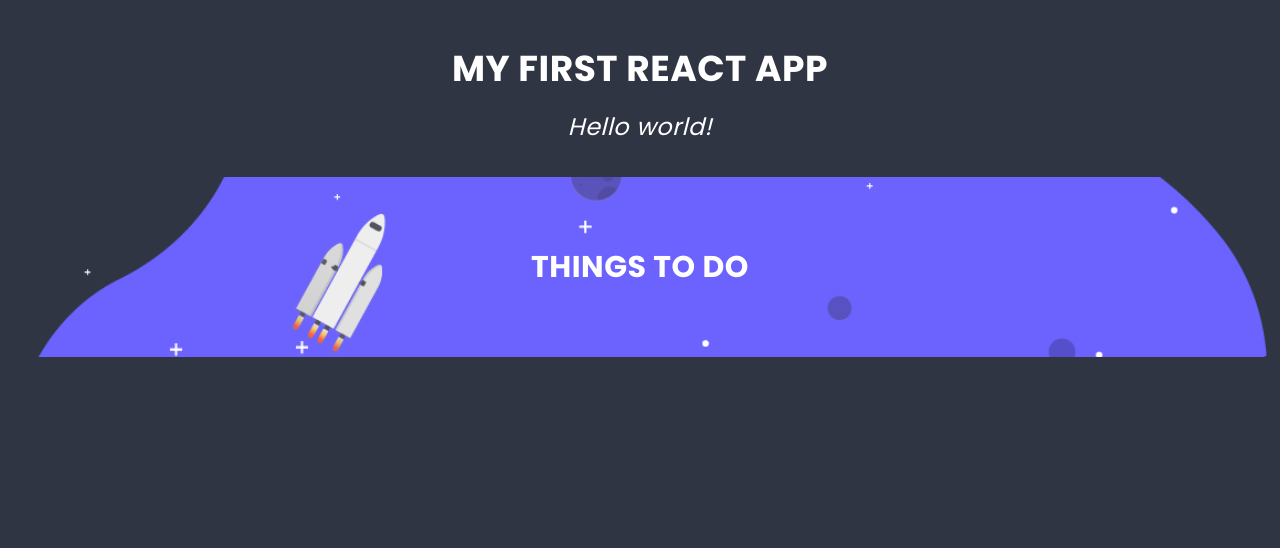
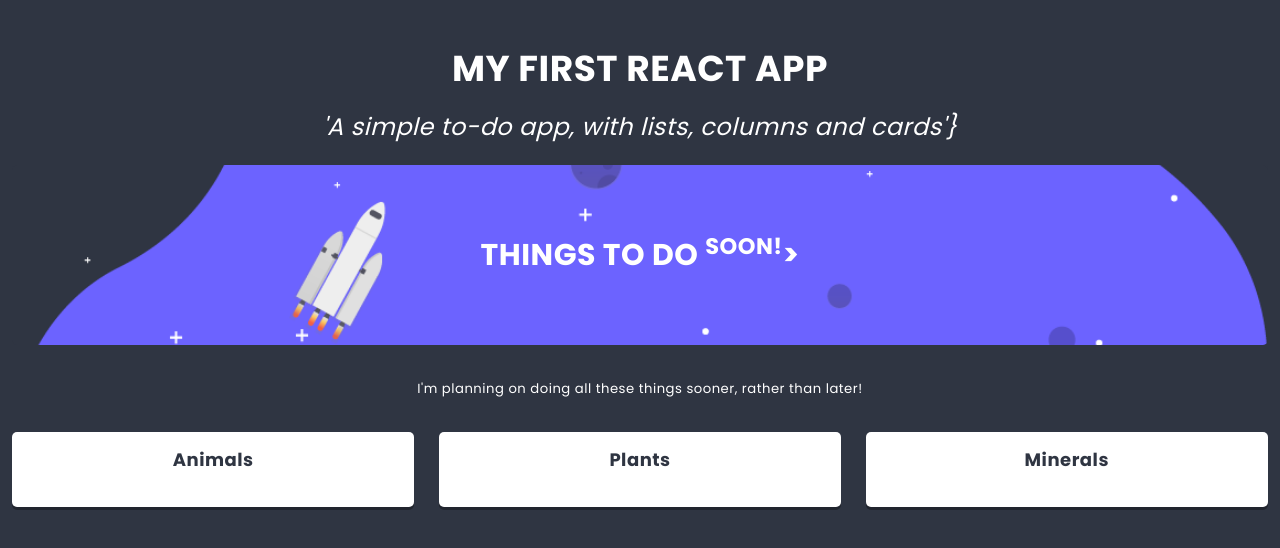
Before and after one commit to Asiocha/React.js, a React app: page / in a window 1280 px wide. Shown: the top 548 px of the page. Built offline with nearby package versions, Linux system fonts and the light colour scheme.

Commit message:
Add Column

```diff
--- a/src/components/App/App.js
+++ b/src/components/App/App.js
@@ -2,15 +2,18 @@
 import styles from './App.scss';
 import List from '../List/List.js';
 import Hero from '../Hero/Hero.js';
+import Column from '../Column/Column.js';
 
 class App extends React.Component {
   render() {
     return (
       <main className = {styles.component}>
         <h1 className = {styles.title}>My first React app</h1>
-        <h2 className = {styles.subtitle}>Hello world!</h2>
-        <List />
-        <Hero />
+        <h2 className ={styles.subtitle}>'A simple to-do app, with lists, columns and cards'}</h2>
+        <List title={['Things to do ', <sup key='1'>soon!</sup>]}
+           imageId="../src/image/space.png">
+            <p>I'm planning on doing all these things sooner, rather than later!</p>
+        </List>
       </main>
     )
   }
--- /dev/null
+++ b/src/components/Column/Column.js
@@ -0,0 +1,18 @@
+import React from 'react';
+import styles from './Column.scss';
+import Hero from '../Hero/Hero.js';
+import PropTypes from 'prop-types';
+
+class Column extends React.Component {
+  static propTypes = {
+    title: PropTypes.string.isRequired,
+  }
+  render() {
+    return (
+      <section className={styles.component}>
+        <h3 className={styles.title}>{this.props.title}</h3>
+      </section>
+    )
+  }
+}
+export default Column;
--- a/src/components/Hero/Hero.js
+++ b/src/components/Hero/Hero.js
@@ -1,16 +1,16 @@
 import React from 'react';
 import styles from './Hero.scss';
 import List from '../List/List.js';
+import PropTypes from 'prop-types';
 
-class Hero extends React.Component {
-  render() {
-    return (
-      <header className = {styles.component}>
-        <h2 className = {styles.title}>Things to do</h2>
-        <img className = {styles.image} src={'../src/image/space.png'} />
+const Hero = props => (
+      <header className={styles.component}>
+        <h2 className={styles.title}>{props.titleText}></h2>
+        <img className={styles.image} src={props.imageAdres} />
       </header>
-    )
-  }
-}
-
+    );
+    Hero.propTypes = {
+      titleText: PropTypes.node.isRequired,
+      imageAdres: PropTypes.string.isRequired,
+    };
 export default Hero;
--- a/src/components/List/List.js
+++ b/src/components/List/List.js
@@ -1,11 +1,30 @@
 import React from 'react';
 import styles from './List.scss';
 import Hero from '../Hero/Hero.js';
+import PropTypes from 'prop-types';
+import Column from '../Column/Column.js';
 
 class List extends React.Component {
+  static propTypes = {
+    title: PropTypes.node.isRequired,
+    children: PropTypes.node.isRequired,
+    imageId: PropTypes.string.isRequired,
+  }
+  static defaultProps = {
+    children: <p>I can do all the things!!!</p>,
+  }
   render() {
     return (
       <section className = {styles.component}>
+      <Hero titleText={this.props.title} imageAdres={this.props.imageId}/>
+        <div className={styles.description}>
+          {this.props.children}
+        </div>
+        <div className={styles.columns}>
+          <Column title={'Animals'}/>
+          <Column title={'Plants'}/>
+          <Column title={'Minerals'}/>
+        </div>
       </section>
     )
   }
```
